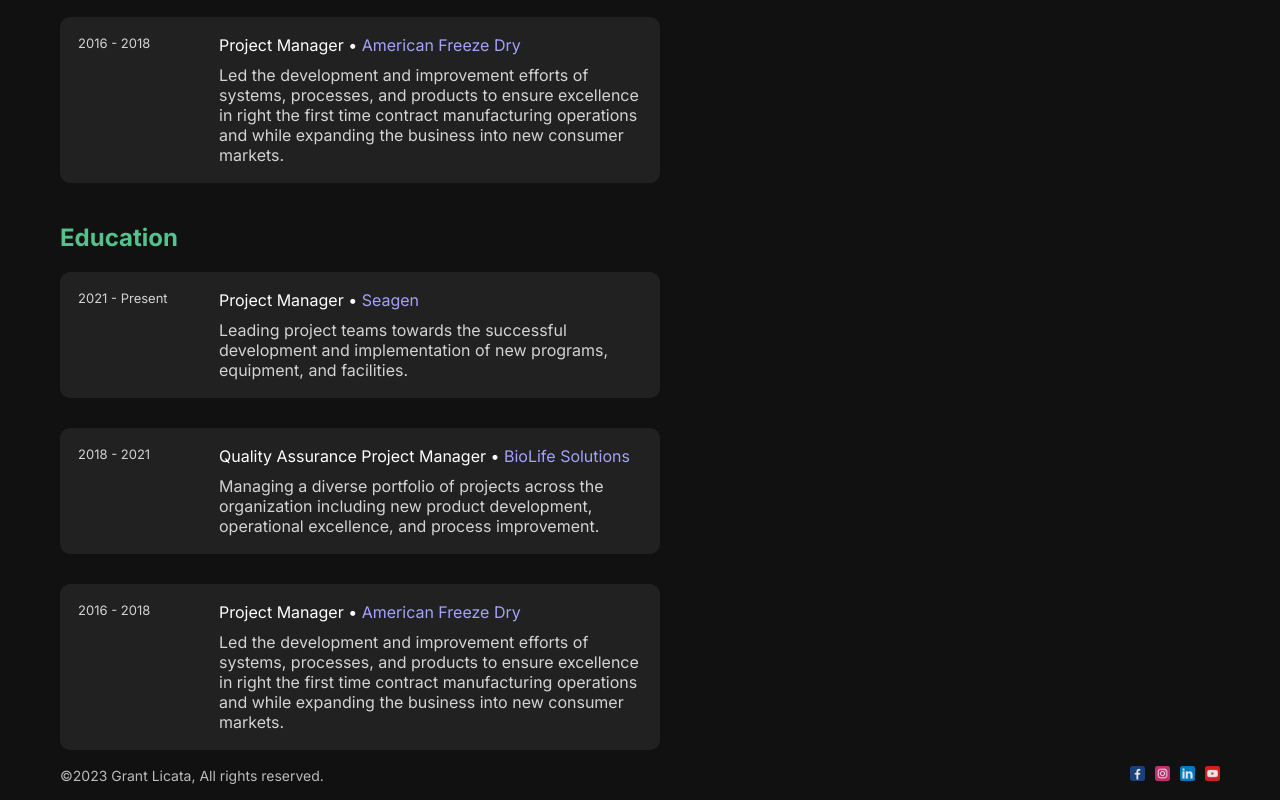
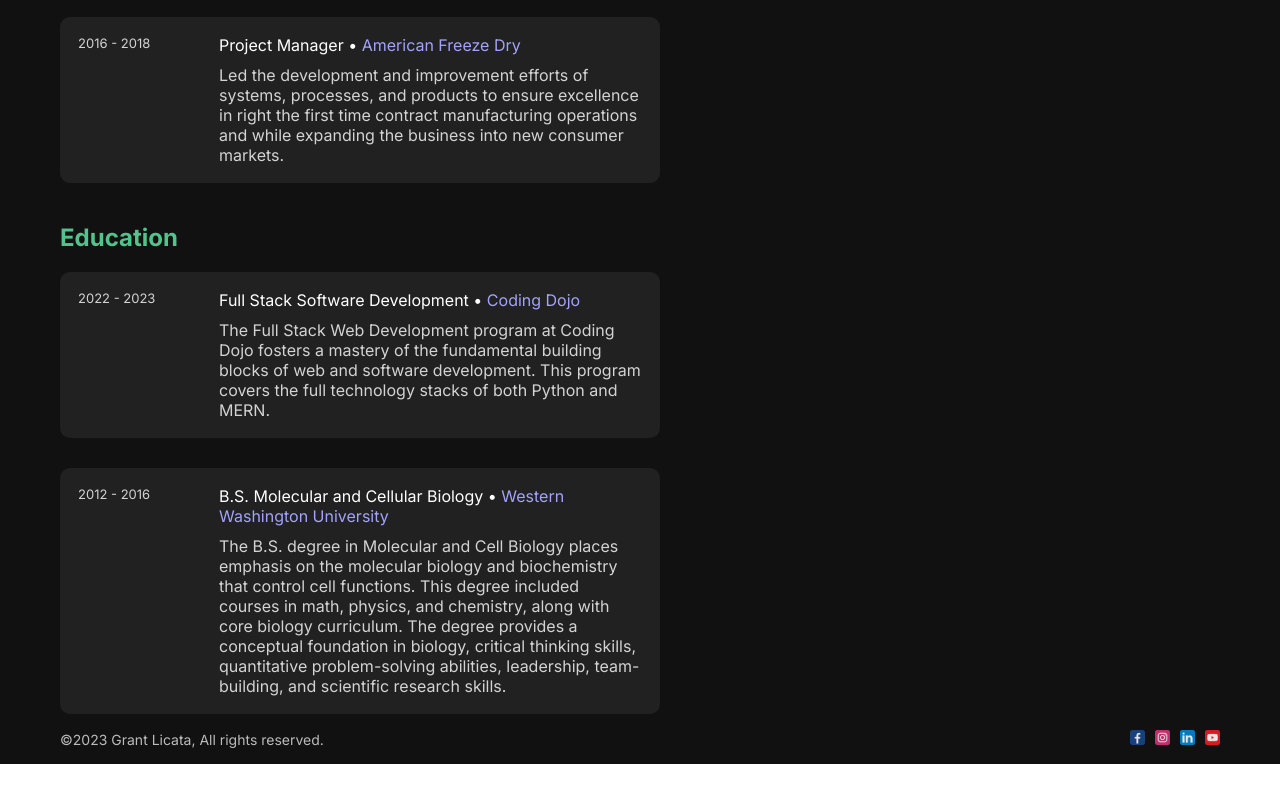
Before and after one commit to GrantLicata/Portfolio, a Next.js app: page /experience in a window 1280 px wide. Shown: the part 581-1381 px from the top of the page. After the commit the page ends 1345 px from the top, so only its background shows below. Built offline with nearby package versions, Linux system fonts and the light colour scheme.

Commit message:
Education section of experience page complete

```diff
--- a/src/app/experience/data.js
+++ b/src/app/experience/data.js
@@ -48,4 +48,24 @@
       ],
     },
   ],
+  education: [
+    {
+      school: "Coding Dojo",
+      degree: "Full Stack Software Development",
+      year_start: 2022,
+      year_end: 2023,
+      school_url: "https://www.codingdojo.com/",
+      description:
+        "The Full Stack Web Development program at Coding Dojo fosters a mastery of the fundamental building blocks of web and software development. This program covers the full technology stacks of both Python and MERN.",
+    },
+    {
+      school: "Western Washington University",
+      degree: "B.S. Molecular and Cellular Biology",
+      year_start: 2012,
+      year_end: 2016,
+      school_url: "https://www.wwu.edu/",
+      description:
+        "The B.S. degree in Molecular and Cell Biology places emphasis on the molecular biology and biochemistry that control cell functions. This degree included courses in math, physics, and chemistry, along with core biology curriculum. The degree provides a conceptual foundation in biology, critical thinking skills, quantitative problem-solving abilities, leadership, team-building, and scientific research skills.",
+    },
+  ],
 };
--- a/src/app/experience/page.jsx
+++ b/src/app/experience/page.jsx
@@ -6,7 +6,7 @@
 import { items } from "./data.js";
 import { notFound } from "next/navigation";
 
-const getData = () => {
+const getExperience = () => {
   const data = items.experience;
   if (data) {
     return data;
@@ -14,15 +14,24 @@
   return notFound();
 };
 
+const getEducation = () => {
+  const data = items.education;
+  if (data) {
+    return data;
+  }
+  return notFound();
+};
+
 const Experience = () => {
-  const data = getData();
+  const experience = getExperience();
+  const education = getEducation();
 
   return (
     <div className={styles.container}>
       <h1 className={styles.mainTitle}>My Experience</h1>
       <h2 className={styles.categoryTitle}>Employment</h2>
       <div className={styles.list}>
-        {data.map((item) => (
+        {experience.map((item) => (
           <div className={styles.item} key={item.id}>
             <div className={styles.cardLeft}>
               <p className={styles.dates}>
@@ -44,7 +53,7 @@
 
       <h2 className={styles.categoryTitle}>Education</h2>
       <div className={styles.list}>
-        {data.map((item) => (
+        {education.map((item) => (
           <div className={styles.item} key={item.id}>
             <div className={styles.cardLeft}>
               <p className={styles.dates}>
@@ -53,9 +62,9 @@
             </div>
             <div className={styles.cardRight}>
               <p className={styles.titleAndEmployer}>
-                {item.title} &bull;{" "}
-                <Link className={styles.link} href={item.employer_url}>
-                  {item.employer}
+                {item.degree} &bull;{" "}
+                <Link className={styles.link} href={item.school_url}>
+                  {item.school}
                 </Link>
               </p>
               <p>{item.description}</p>
```
